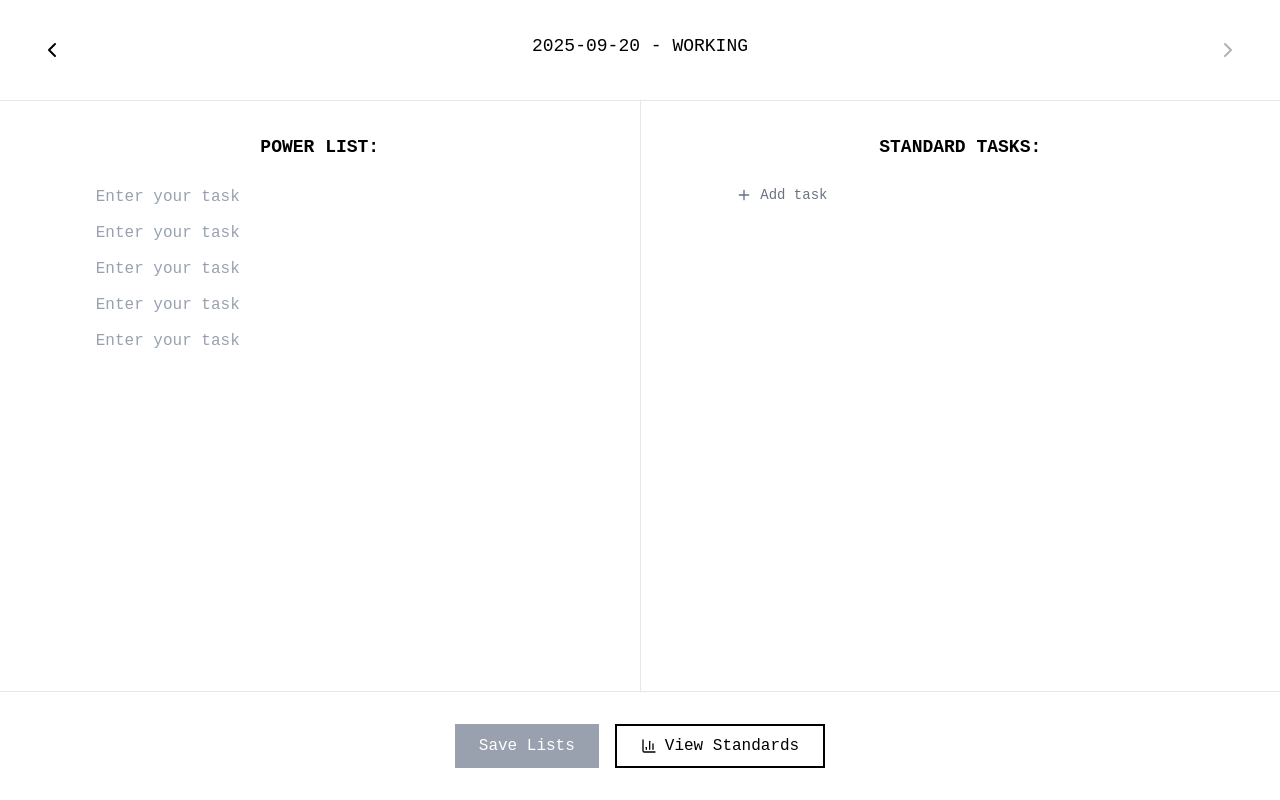
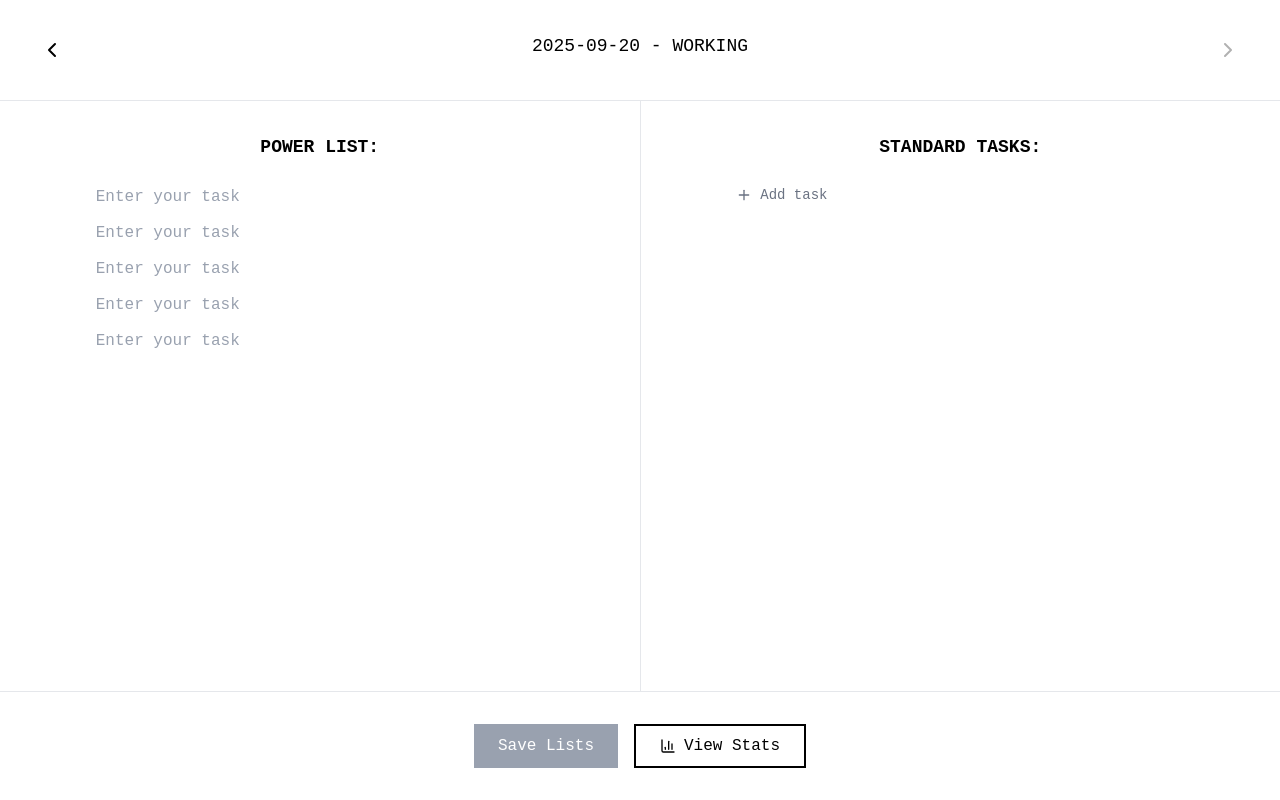
Before and after one commit to Londelo/control_center, a Next.js app: page / in a window 1280 px wide. Built offline with nearby package versions, Linux system fonts and the light colour scheme.

Commit message:
Change View Standards to View Stats

```diff
--- a/src/app/page.tsx
+++ b/src/app/page.tsx
@@ -142,7 +142,7 @@ export default function Home() {
           <Link href="/stats">
             <button className="inline-flex items-center gap-2 px-6 py-2 border-2 border-black text-black font-mono hover:bg-black hover:text-white transition-colors">
               <BarChart3 size={16} />
-              View Standards
+              View Stats
             </button>
           </Link>
         </div>
```
